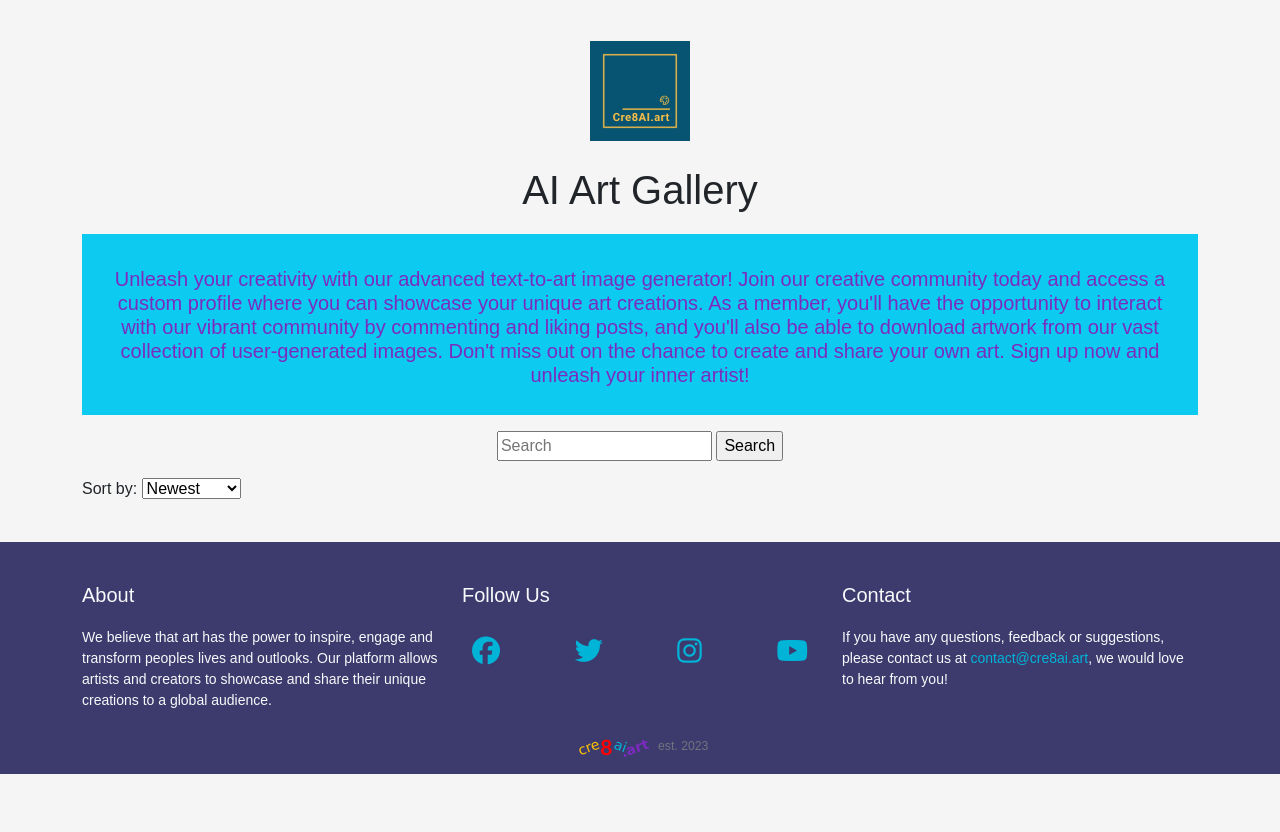
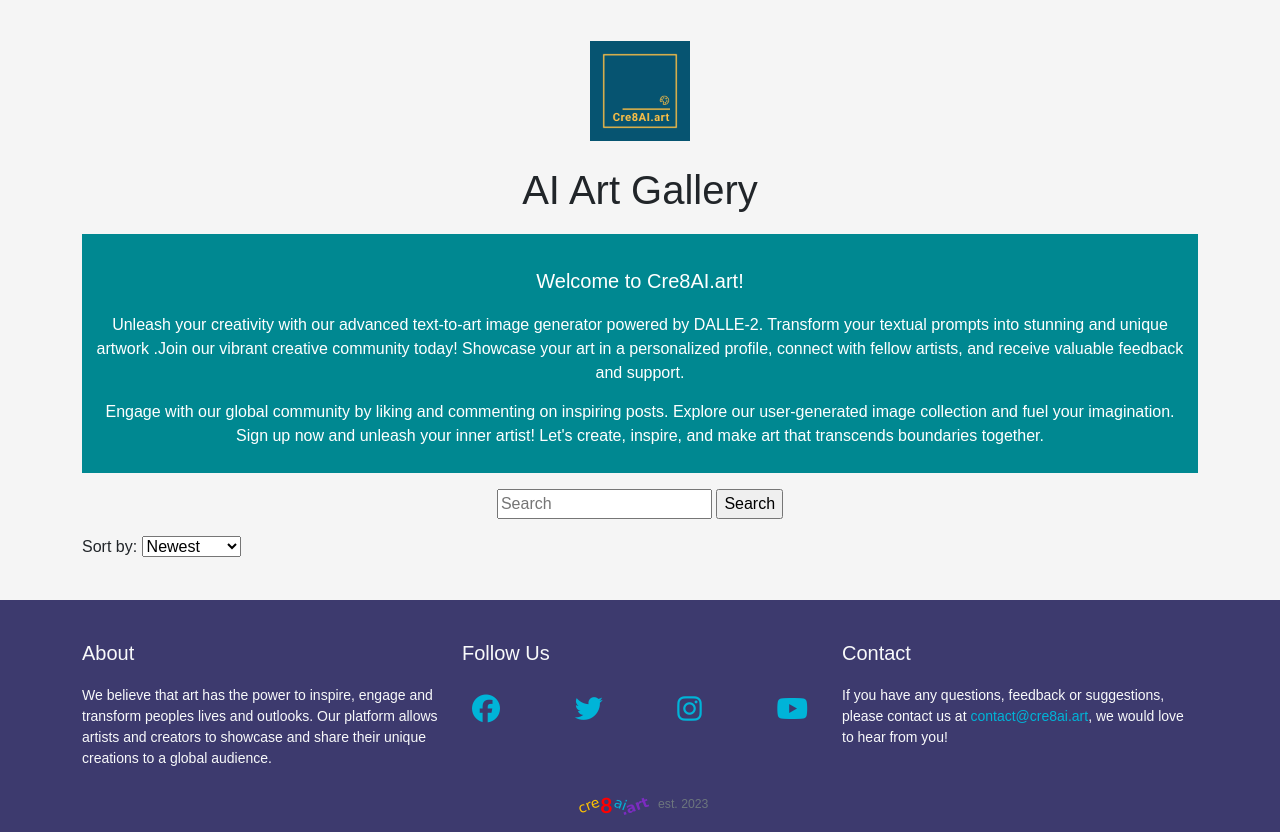
Before and after one commit to KC-7/ai-art-site, a Django app: page / in a window 1280 px wide. Shown: the part 72-904 px from the top of the page. Before the commit the page ends 846 px from the top, so only its background shows below. Run offline with Django 3.2, Linux system fonts and the light colour scheme; data that the repository does not hold is empty; some libraries are stand-ins or nearby versions.

Commit message:
Styling: Update Logged out user welcome message text and styling. Surround the div with the link.

```diff
--- a/static/css/style.css
+++ b/static/css/style.css
@@ -82,6 +82,16 @@ p {
 
 textarea {
     max-width: 100%;
+}
+
+.bg-message {
+    background-color: var(--col-3);
+    padding: 10px;
+    color: white;
+}
+
+.bg-message:hover {
+    background-color: var(--col-2);
 }
 
 /* ------------------------------------------------- Backgrounds */
--- a/templates/index.html
+++ b/templates/index.html
@@ -11,29 +11,24 @@
         <img src="{% static 'images/logo.png' %}" alt="Cre8AI.art Logo" class="small-logo">
     </div>
     <h1>
-        <!-- <div class="logo">
-            <span class="logo-text logo-cre">cre</span><span class="logo-text logo-eight">8</span>
-            <span class="logo-text logo-ai">ai</span>
-            <span class="logo-text logo-art">.art</span>
-        </div> -->
         AI Art Gallery
     </h1>
 </div>
 
 {% if not user.is_authenticated and not page_obj.has_previous %}
-<div class="text-center bg-info">
-    <a class="nav-link" href="{% url 'account_signup' %}">
-        <h5>
-            Unleash your creativity with our advanced text-to-art image generator! Join our creative community today and
-            access a custom profile where you can showcase your unique art creations. As a member, you'll have the
-            opportunity to interact with our vibrant community by commenting and liking posts, and you'll also be able
-            to
-            download artwork from our vast collection of user-generated images. Don't miss out on the chance to create
-            and
-            share your own art. Sign up now and unleash your inner artist!
-        </h5>
-    </a>
-</div>
+<a class="logged-out-message" href="{% url 'account_signup' %}">
+    <div class="text-center bg-message">
+        <h5>Welcome to Cre8AI.art!</h5>
+
+        <p>Unleash your creativity with our advanced text-to-art image generator powered by DALLE-2. Transform your
+            textual prompts into stunning and unique artwork .Join our vibrant creative community today! Showcase your
+            art in a personalized profile, connect with fellow artists, and receive valuable feedback and support.</p>
+
+        <p>Engage with our global community by liking and commenting on inspiring posts. Explore our user-generated
+            image collection and fuel your imagination. Sign up now and unleash your inner artist! Let's create,
+            inspire, and make art that transcends boundaries together.</p>
+    </div>
+</a>
 {% endif %}
 
 <div class="col-12 mt-3 text-center">
@@ -97,8 +92,8 @@
                 {% if forloop.counter|divisibleby:3 and not forloop.last %}
                 {% endif %}
                 {% endfor %}
-                </div>
-                <div class="row">
+            </div>
+            <div class="row">
             </div>
         </div>
     </div>
```
